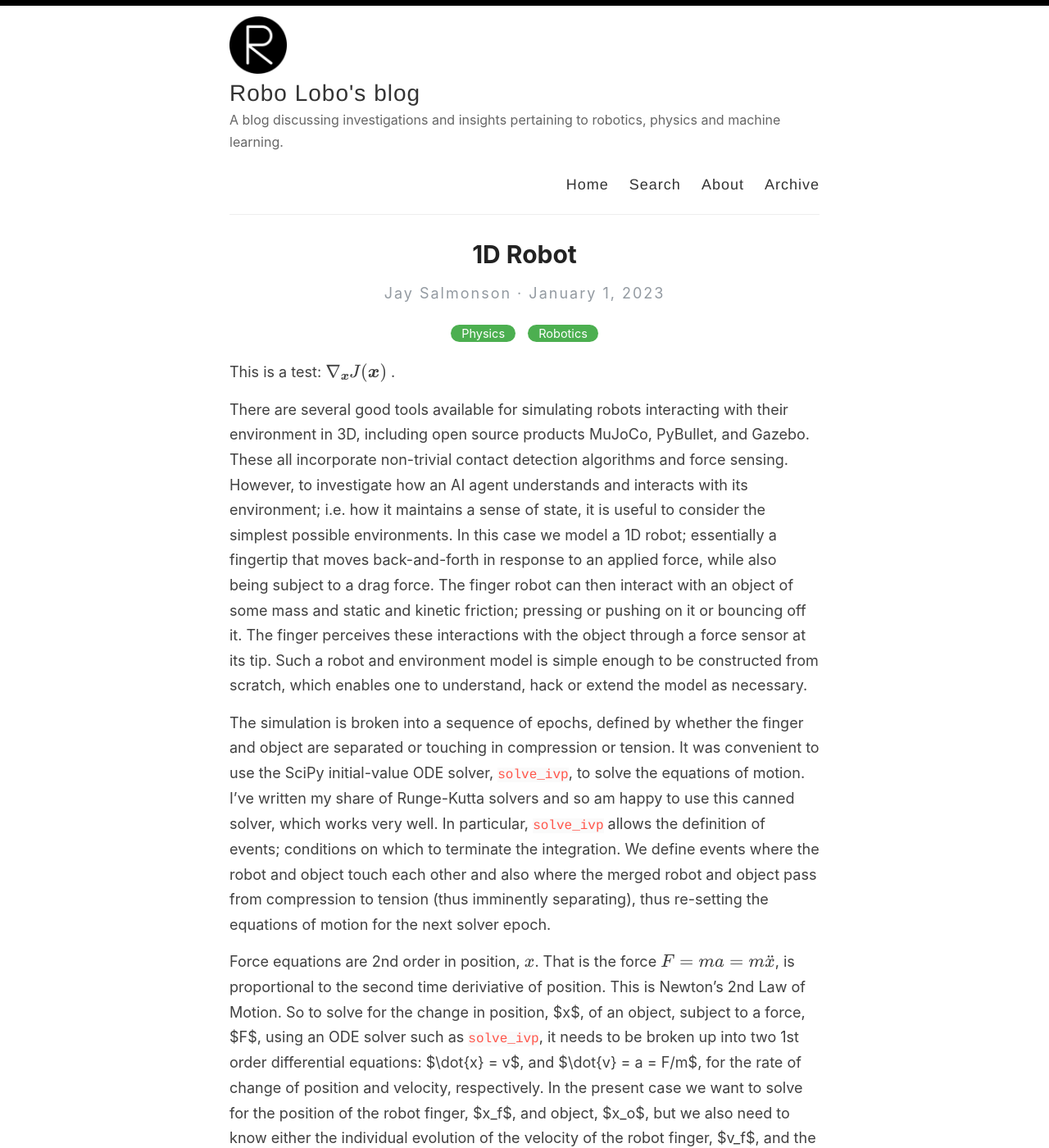
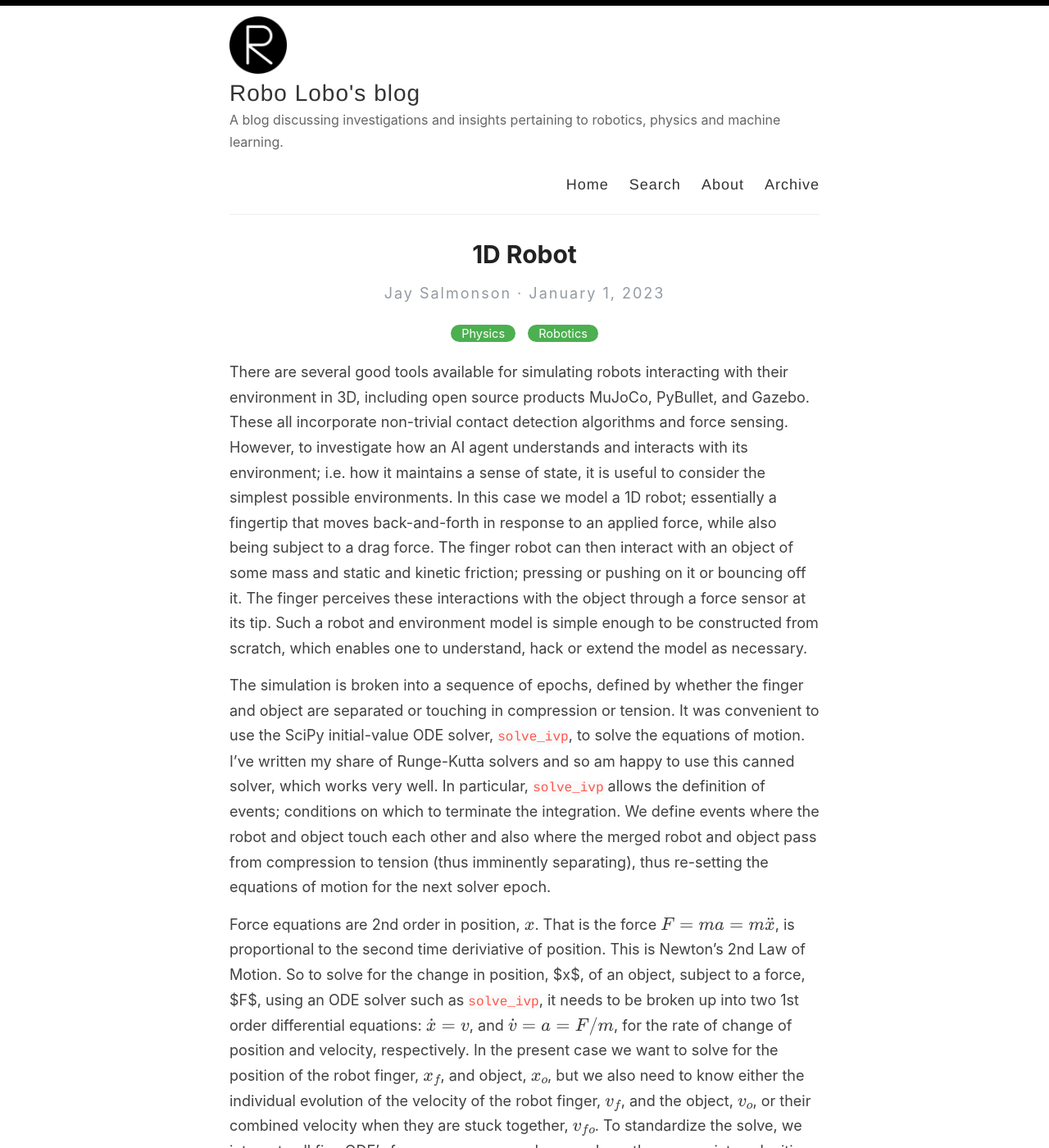
Before and after one commit to jdsalmonson/jdsalmonson.github.io, a Jekyll site: the page built from _posts/2023-01-01-1D-robot.md, in a window 1280 px wide and 1400 px high. Shown: the whole window at 82% size. Built offline with Jekyll 4.4.1, drawn with Linux system fonts in a browser that asks for light colours; formulas are drawn with MathJax 3; some of the changed text lies outside the part shown.

Commit message:
Fixing formulae

```diff
--- a/_posts/2023-01-01-1D-robot.md
+++ b/_posts/2023-01-01-1D-robot.md
@@ -5,21 +5,18 @@
 ---
 
 
-This is a test: $$ \nabla_\boldsymbol{x} J(\boldsymbol{x}) $$ .
-
 There are several good tools available for simulating robots interacting with their environment in 3D, including open source products MuJoCo, PyBullet, and Gazebo.  These all incorporate non-trivial contact detection algorithms and force sensing.  However, to investigate how an AI agent understands and interacts with its environment; i.e. how it maintains a sense of state, it is useful to consider the simplest possible environments.  In this case we model a 1D robot; essentially a fingertip that moves back-and-forth in response to an applied force, while also being subject to a drag force.  The finger robot can then interact with an object of some mass and static and kinetic friction; pressing or pushing on it or bouncing off it.  The finger perceives these interactions with the object through a force sensor at its tip.  Such a robot and environment model is simple enough to be constructed from scratch, which enables one to understand, hack or extend the model as necessary.
 
 The simulation is broken into a sequence of epochs, defined by whether the finger and object are separated or touching in compression or tension.  It was convenient to use the SciPy initial-value ODE solver, `solve_ivp`, to solve the equations of motion.  I've written my share of Runge-Kutta solvers and so am happy to use this canned solver, which works very well.  In particular, `solve_ivp` allows the definition of events; conditions on which to terminate the integration.  We define events where the robot and object touch each other and also where the merged robot and object pass from compression to tension (thus imminently separating), thus re-setting the equations of motion for the next solver epoch.
 
-Force equations are 2nd order in position, $$x$$.  That is the force $$F = m a = m \ddot{x}$$, is proportional to the second time deriviative of position.  This is Newton's 2nd Law of Motion.  So to solve for the change in position, $x$, of an object, subject to a force, $F$, using an ODE solver such as `solve_ivp`, it needs to be broken up into two 1st order differential equations: $\dot{x} = v$, and $\dot{v} = a = F/m$, for the rate of change of position and velocity, respectively.  In the present case we want to solve for the position of the robot finger, $x_f$, and object, $x_o$, but we also need to know either the individual evolution of the velocity of the robot finger, $v_f$, and the object, $v_o$, or their combined velocity when they are stuck together, $v_{fo}$.  To standardize the solve, we integrate all five ODE's for $x_f$, $x_o$, $v_f$, $v_o$, and $v_{fo}$, and use the appropriate velocities depending on if the finger and object are merged or not.
+Force equations are 2nd order in position, $$x$$.  That is the force $$F = m a = m \ddot{x}$$, is proportional to the second time deriviative of position.  This is Newton's 2nd Law of Motion.  So to solve for the change in position, $x$, of an object, subject to a force, $F$, using an ODE solver such as `solve_ivp`, it needs to be broken up into two 1st order differential equations: $$\dot{x} = v$$, and $$\dot{v} = a = F/m$$, for the rate of change of position and velocity, respectively.  In the present case we want to solve for the position of the robot finger, $$x_f$$, and object, $$x_o$$, but we also need to know either the individual evolution of the velocity of the robot finger, $$v_f$$, and the object, $$v_o$$, or their combined velocity when they are stuck together, $$v_{fo}$$.  To standardize the solve, we integrate all five ODE's for $$x_f$$, $$x_o$$, $$v_f$$, $$v_o$$, and $$v_{fo}$$, and use the appropriate velocities depending on if the finger and object are merged or not.
 
 [OneD Robot](https://github.com/jdsalmonson/py_1d_robot_arm) is a simulation of a 1D robot.  It is comprised of only a finger that moves back and forth according to an applied force.  The finger tip interacts with an object; touching, pushing or bouncing off of it.  A force sensor on the finger tip records the touch interaction with the object.  As such this is one of the simplest robot simulations of which one can conceive.
 
-<!---
 <div id="iframeDiv">
       <iframe width="850" height="900"
               src="../images/oneD_robot/oneD_robot.html"></iframe>
 </div>
---->
+
 
 This is an implementation of a 1D Robot.  It is comprised of only a finger that moves back and forth according to an applied force.  The finger tip interacts with an object; touching, pushing or bouncing off of it.  A force sensor on the finger tip records the touch interaction with the object.  As such this is one of the simplest robot simulations of which one can conceive.
```
